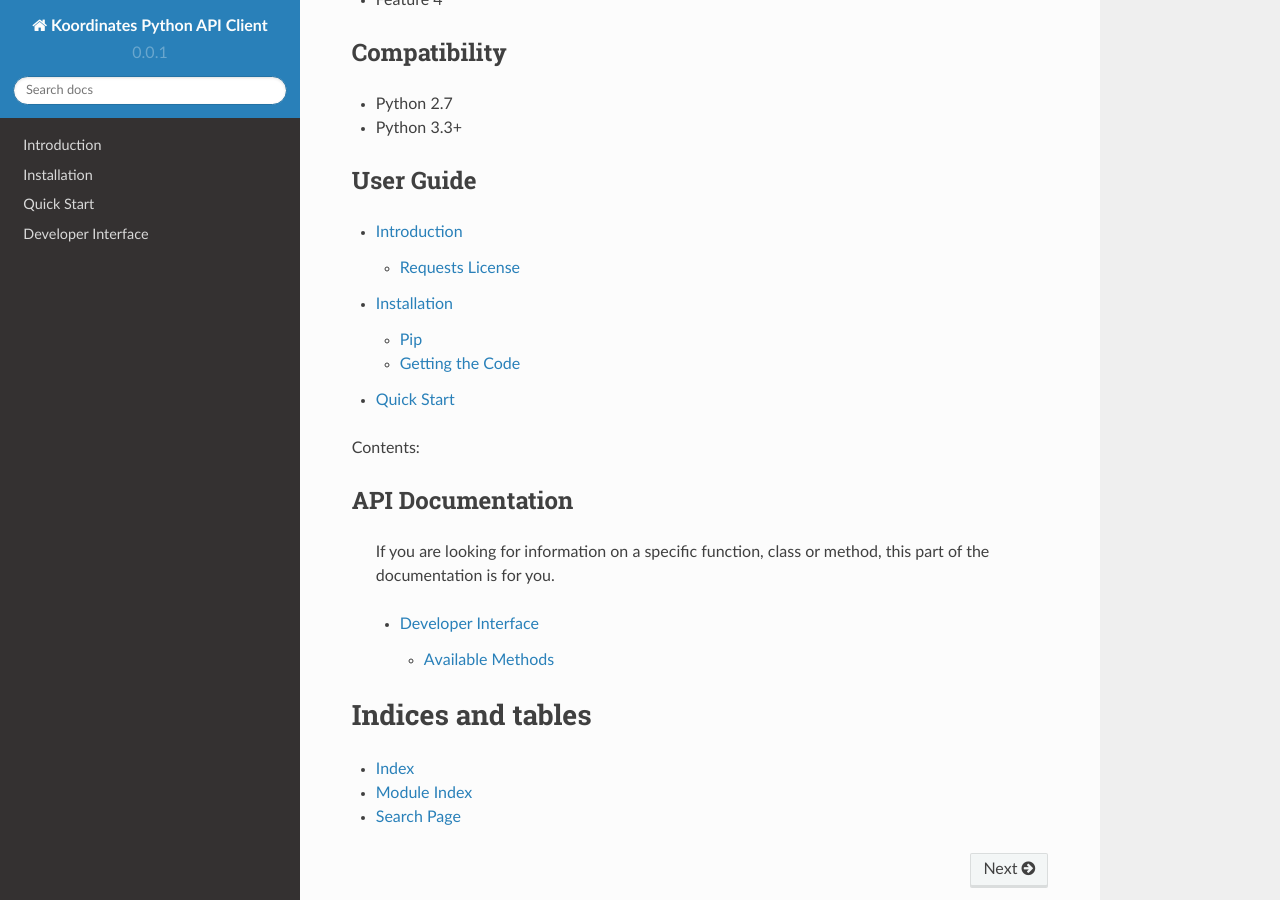
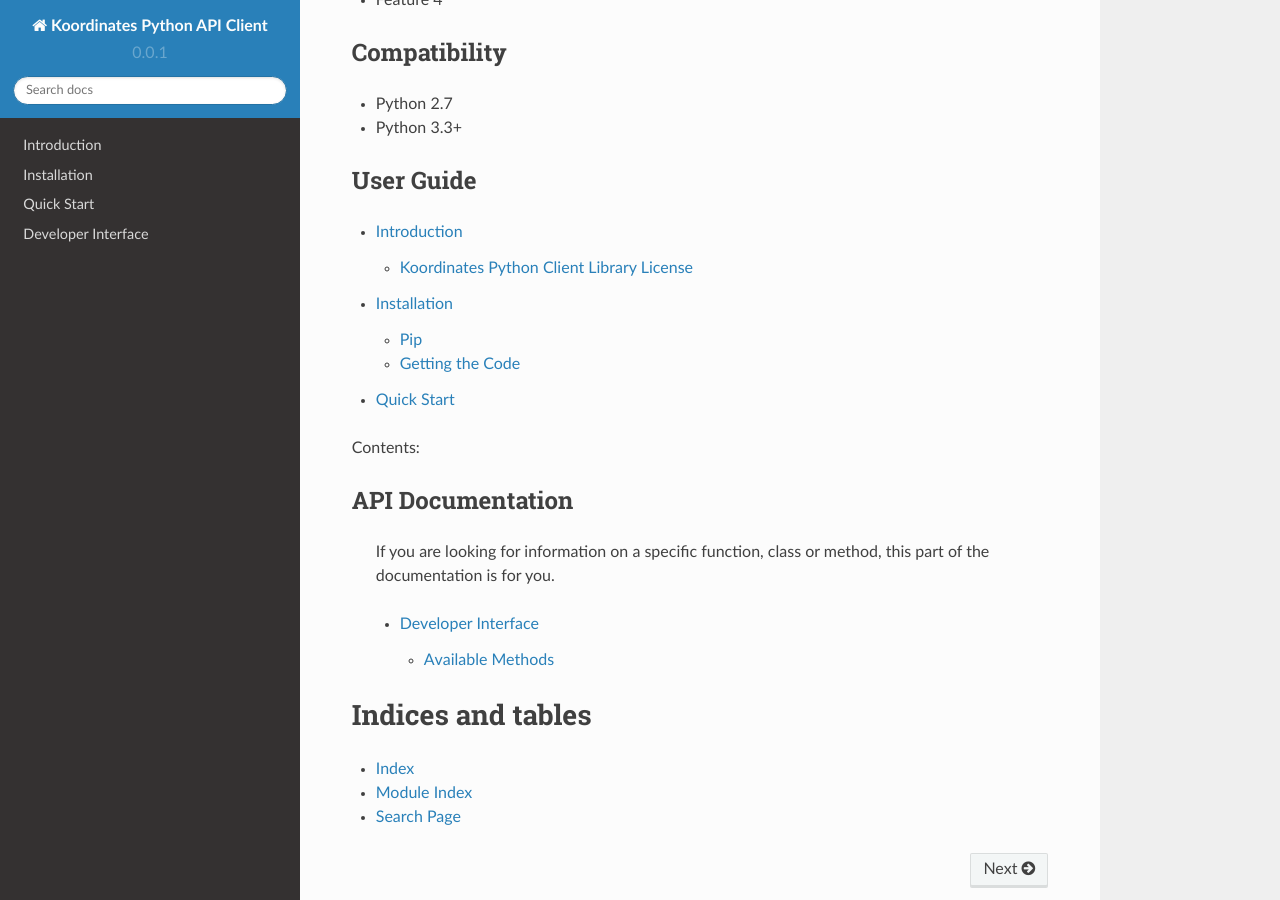
Before and after one commit to koordinates/python-client, a Sphinx documentation site: the page built from docs/source/index.rst, in a window 1280 px wide and 900 px high, scrolled down 468 px. Built offline with Sphinx 7.4.7 and the Read the Docs theme 2.0.0, drawn with Linux system fonts in a browser that asks for light colours.

Commit message:
Doc fixes

```diff
--- a/docs/source/user/intro.rst
+++ b/docs/source/user/intro.rst
@@ -4,12 +4,12 @@
 ============
 
 
-Requests is released under terms of `BSD License`_.
+The Koordinates Python Client Library is released under the terms of the `BSD License`_.
 
 .. _`BSD License`: http://opensource.org/licenses/BSD-3-Clause
 
 
-Requests License
-----------------
+Koordinates Python Client Library License
+-----------------------------------------
 
     .. include:: ../../../LICENSE
```
